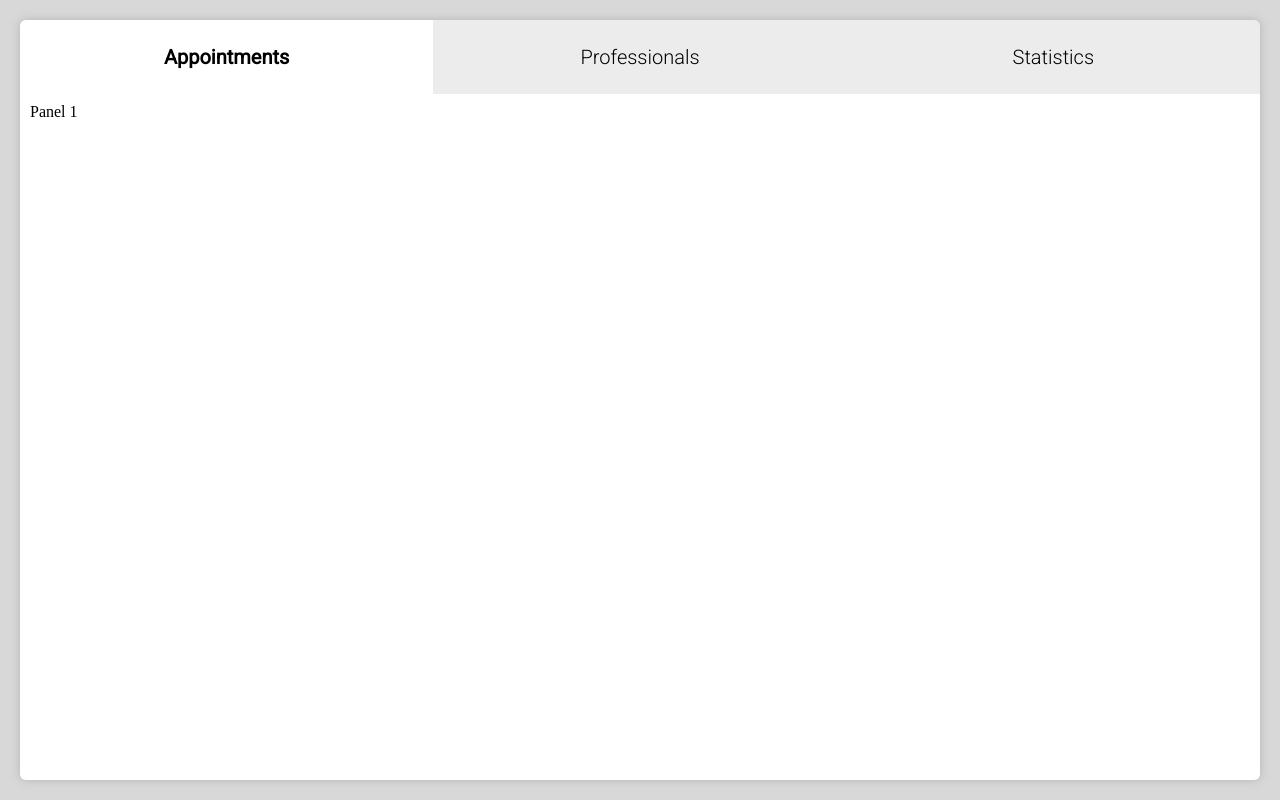
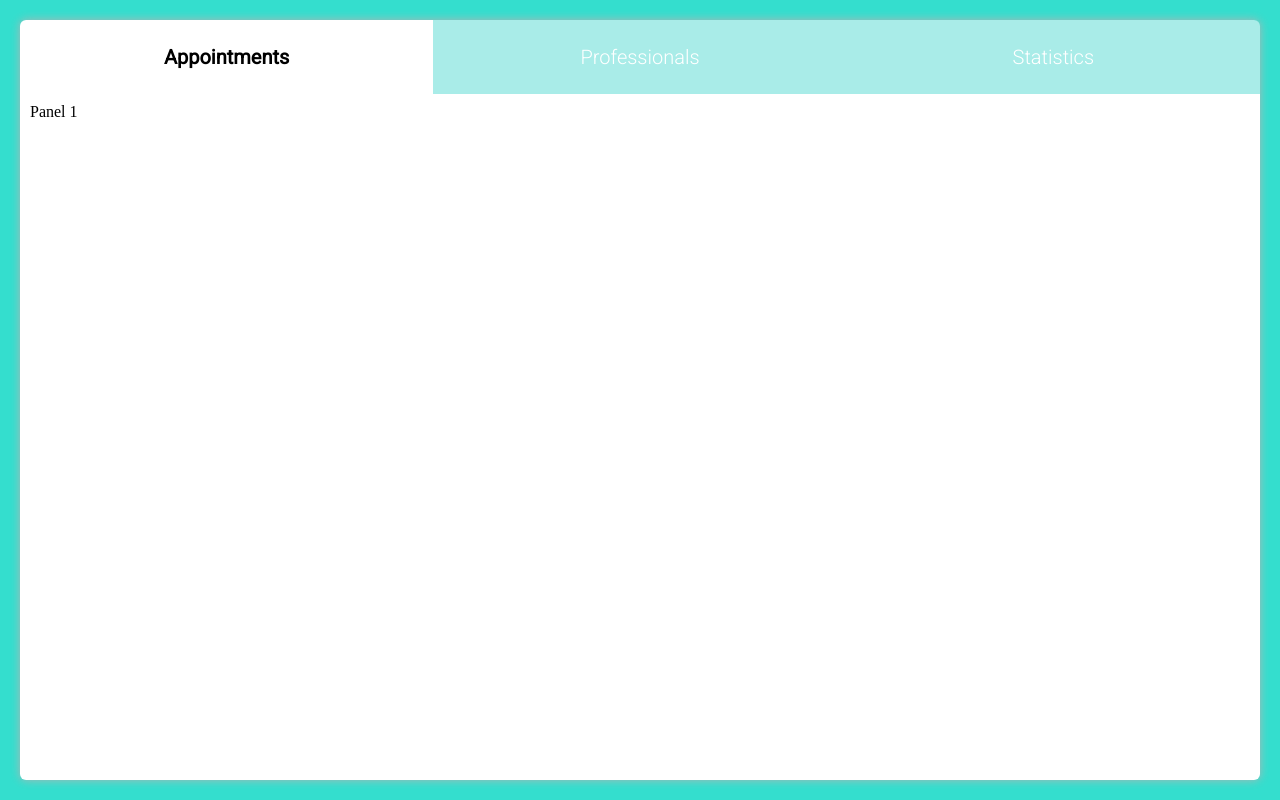
Before and after one commit to ai-zubair/dashboard-wc, a website built with Parcel: page index.html in a window 1280 px wide. Built offline with nearby package versions, Linux system fonts and the light colour scheme.

Commit message:
Theme color changes

```diff
--- a/src/styles/main.css
+++ b/src/styles/main.css
@@ -13,7 +13,7 @@ html {
     box-sizing: border-box;
 }
 #app{
-  background-color: #d8d8d8;
+  background-color: #34dece;
   padding: 20px;
   display: flex;
   height: 100vh;
--- a/src/ts/components/FancyTabs/FancyTabs.ts
+++ b/src/ts/components/FancyTabs/FancyTabs.ts
@@ -25,7 +25,9 @@ class FancyTabs extends HTMLElement{
   }
 
   disconnectedCallback(){
-
+    this.tabTitle.forEach( tabTitle => {
+      tabTitle.removeEventListener("click", this.handleTabTitleClick);
+    } )
   }
 
   attributeChangedCallback(){
--- a/src/ts/components/FancyTabs/fancyTabsContent.ts
+++ b/src/ts/components/FancyTabs/fancyTabsContent.ts
@@ -29,19 +29,21 @@ export const FancyTabContent = `
       flex-basis: calc(100%/3);
       color: black;
       font-size: 20px;
-      background-color: #ececec;
+      background-color: #a9ece8;
       font-weight: 300;
       font-family: 'Roboto', sans-serif;
       transition: font-size 0.5s ease;
+      color : white;
       outline: none;
     }
     ::slotted([slot="tab"][active]){
       font-weight: bolder;
       background-color: white;
+      color: black;
     }
     ::slotted(:not([active])[slot="tab"]:hover){
       cursor: pointer;
-      background-color: #f3f3f3;
+      background-color: #c9f1ee;
       font-size: 21px;
       font-weight: bolder;
     }
```
